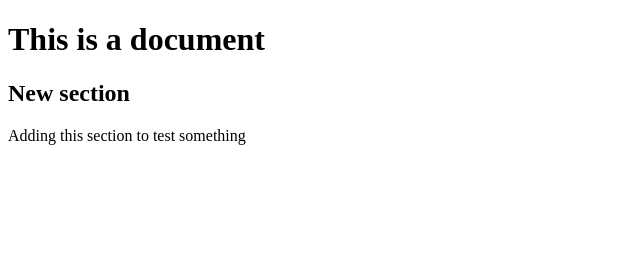
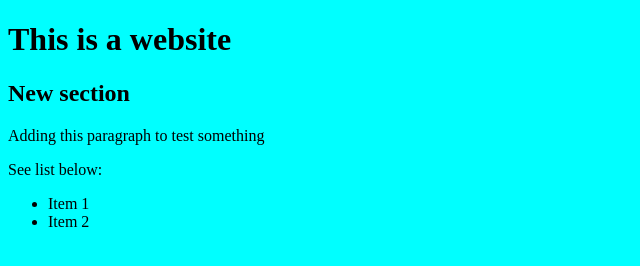
Before and after one commit to joeehis1/site-one-intro-stuff, a plain HTML site: page index.html in a window 1280 px wide. Shown: the whole page, without its empty margins (0-640 px from the left). Drawn offline with Linux system fonts and the light colour scheme.

Commit message:
Added new content to index

```diff
--- a/index.css
+++ /dev/null
@@ -1,3 +0,0 @@
-body{
-    background-color: red;
-}
--- a/index.html
+++ b/index.html
@@ -1,15 +1,35 @@
 <!DOCTYPE html>
+<!-- This is a comment-->
 <html lang="en">
     <head>
         <meta charset="UTF-8" />
         <meta name="viewport" content="width=device-width, initial-scale=1.0" />
-        <title>Document</title>
+        <meta
+            name="description"
+            content="This is a page that is being built as part of a web development lecture"
+        />
+        <link rel="stylesheet" href="index.css" />
+        <title>First Website</title>
+        <!-- The title tag displays the title of the web page -->
     </head>
+    <style>
+        body {
+            background-color: aqua;
+        }
+    </style>
     <body>
-        <h1>This is a document</h1>
+        <!-- this is the content shown in the web browser itself -->
+        <h1>This is a website</h1>
         <section>
+            <!-- This is a comment -->
             <h2>New section</h2>
-            <p>Adding this section to test something</p>
+            <p>Adding this paragraph to test something</p>
+            <!-- The paragraph tag blocks text into a paragraph -->
+            <p>See list below:</p>
+            <ul>
+                <li>Item 1</li>
+                <li>Item 2</li>
+            </ul>
         </section>
     </body>
 </html>
```
